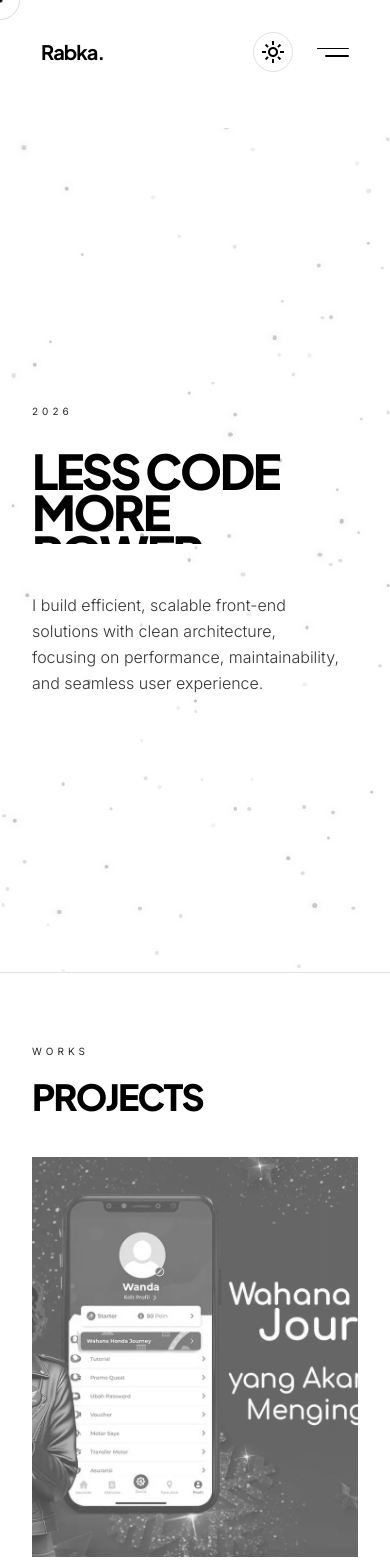
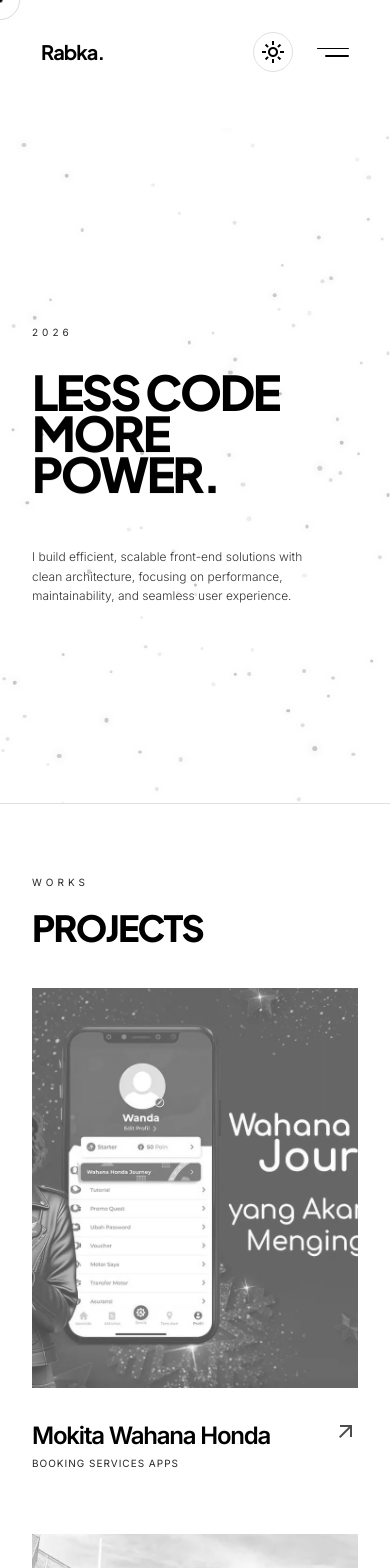
Before and after one commit to fajri-rabka/rabkakho, a Next.js app: page / in a window 390 px wide. Shown: the top 1568 px of the page. Built offline with nearby package versions, Linux system fonts and the light colour scheme.

Commit message:
style: update styling

```diff
--- a/components/sections/About.tsx
+++ b/components/sections/About.tsx
@@ -106,7 +106,7 @@ export function About() {
               ease: [0.16, 1, 0.3, 1] as any,
               delay: 0.1,
             }}
-            className="lg:text-2xl text-xl font-light text-on-background/90 leading-relaxed mb-16"
+            className="lg:text-2xl text-sm font-light text-on-background/90 leading-relaxed mb-16"
           >
             Building great products is not about adding more, but delivering
             more with less. I focus on creating efficient, scalable interfaces
@@ -126,10 +126,10 @@ export function About() {
                 delay: 0.3,
               }}
             >
-              <h4 className="font-headline font-bold text-lg mb-4 tracking-tighter text-on-background">
+              <h4 className="font-headline font-bold lg:text-lg text-md mb-4 tracking-tighter text-on-background">
                 THE APPROACH
               </h4>
-              <p className="text-on-background/70 lg:text-lg text-md leading-relaxed font-light">
+              <p className="text-on-background/70 lg:text-lg text-xs leading-relaxed font-light">
                 I build with a systems mindset clean code, prioritize
                 performance, and precise, every detail matters.
               </p>
@@ -146,10 +146,10 @@ export function About() {
                 delay: 0.4,
               }}
             >
-              <h4 className="font-headline font-bold text-lg mb-4 tracking-tighter text-on-background">
+              <h4 className="font-headline font-bold lg:text-lg text-md mb-4 tracking-tighter text-on-background">
                 THE RESULT
               </h4>
-              <p className="text-on-background/70 lg:text-lg text-md leading-relaxed font-light">
+              <p className="text-on-background/70 lg:text-lg text-xs leading-relaxed font-light">
                 Scalable, high performance products built to last and designed
                 to deliver real impact.
               </p>
--- a/components/sections/Experience.tsx
+++ b/components/sections/Experience.tsx
@@ -102,13 +102,13 @@ export function Experience() {
                 <span className="text-xs font-bold tracking-[0.3em] text-on-background/85 block mb-4">
                   {item.date}
                 </span>
-                <h3 className="text-3xl font-extrabold tracking-tighter mb-2 text-on-background">
+                <h3 className="lg:text-3xl text-xl font-extrabold tracking-tighter mb-2 text-on-background">
                   {item.role}
                 </h3>
-                <p className="text-on-background text-lg mb-6">
+                <p className="text-on-background lg:text-lg text-md mb-6">
                   {item.company}
                 </p>
-                <p className="text-on-background/80 font-light leading-relaxed max-w-2xl text-balance">
+                <p className="text-on-background/80 font-light leading-relaxed max-w-2xl lg:text-sm text-xs">
                   {item.desc}
                 </p>
               </div>
--- a/components/sections/Hero.tsx
+++ b/components/sections/Hero.tsx
@@ -51,7 +51,7 @@ export function Hero() {
   return (
     <section
       id="home"
-      className="relative min-h-[100vh] lg:min-h-[80vh] flex flex-col justify-center px-8 max-w-screen-2xl mx-auto overflow-hidden"
+      className="relative min-h-[80vh] lg:min-h-[80vh] flex flex-col justify-center px-8 max-w-screen-2xl mx-auto overflow-hidden"
     >
       <BackgroundParticles />
 
@@ -79,7 +79,7 @@ export function Hero() {
             LESS CODE
           </motion.div>
 
-          <div className="relative h-[1.1em] overflow-hidden">
+          <div className="relative h-[1.8em] lg:h-[1.1em] overflow-hidden">
             <AnimatePresence mode="popLayout">
               <motion.span
                 key={words[index]}
@@ -107,7 +107,7 @@ export function Hero() {
           className="grid grid-cols-1 md:grid-cols-8 gap-8"
         >
           <div className="md:col-start-1 md:col-span-12 lg:col-span-5">
-            <p className="text-md md:text-lg text-on-background/80 leading-relaxed font-light text-balance ">
+            <p className="text-xs md:text-lg text-on-background/80 leading-relaxed font-light text-balance ">
               I build efficient, scalable front-end solutions with clean
               architecture, focusing on performance, maintainability, and
               seamless user experience.
--- a/components/sections/Projects.tsx
+++ b/components/sections/Projects.tsx
@@ -14,6 +14,7 @@ const DEFAULT_PROJECTS: Project[] = [
       "A super app for Honda motorcycle enthusiasts to connect, share, and booking services.",
     image: "images/projects/wahana-honda.webp",
     tags: ["React Native", "Bitbucket", "Bootstrap"],
+    link: "https://apps.apple.com/id/app/wahana-honda/id1502207230",
   },
   {
     id: "02",
@@ -23,6 +24,7 @@ const DEFAULT_PROJECTS: Project[] = [
     description: "A website for Singapore Expo event.",
     image: "images/projects/singapore-expo.webp",
     tags: ["Figma", "HTML", "SASS", "Vanilla JavaScript"],
+    link: "https://www.singaporeexpo.com.sg/",
   },
   {
     id: "03",
@@ -32,6 +34,7 @@ const DEFAULT_PROJECTS: Project[] = [
     description: "A website for Unpage Indonesia organization.",
     image: "images/projects/unpage-indonesia.webp",
     tags: ["Figma", "HTML", "SASS", "Vanilla JavaScript"],
+    link: "https://www.un-pageindonesia.org/id",
   },
 ];
 
@@ -106,6 +109,12 @@ export function Projects({
             }}
             className={`group relative flex flex-col ${index % 2 === 1 ? "md:mt-40" : ""}`}
           >
+            <a
+              href={project.link || "#"}
+              target={project.link ? "_blank" : undefined}
+              rel={project.link ? "noopener noreferrer" : undefined}
+              className="block flex-1 relative"
+            >
               <div className="h-[400px] overflow-hidden bg-surface-variant mb-8 transition-transform duration-700 group-hover:-translate-y-2">
                 <img
                   className="w-full h-full object-cover grayscale opacity-70 group-hover:scale-105 group-hover:opacity-100 transition-all duration-700"
@@ -114,14 +123,14 @@ export function Projects({
                 />
               </div>
 
-            <div className="project-card-glass p-8 absolute bottom-20 left-6 right-6 translate-y-8 opacity-0 group-hover:translate-y-0 group-hover:opacity-100 transition-all duration-500 z-10 shadow-2xl">
-              <span className="text-[10px] tracking-[0.3em] uppercase text-on-background/90 font-bold">
+              <div className="project-card-glass p-5 lg:p-8 absolute bottom-20 left-6 right-6 translate-y-8 opacity-0 group-hover:translate-y-0 group-hover:opacity-100 transition-all duration-500 z-10 shadow-2xl">
+                <span className="text-[8px] lg:text-[10px] tracking-[0.3em] uppercase text-on-background/90 font-bold">
                   {project.category} - {project.subcategory}
                 </span>
-              <h3 className="text-2xl font-extrabold tracking-tighter text-on-background mt-2">
+                <h3 className="text-lg lg:text-2xl font-extrabold tracking-tighter text-on-background mt-2">
                   {project.title}
                 </h3>
-              <p className="text-sm text-on-background/80 mt-4 mb-6 leading-relaxed font-light">
+                <p className="lg:text-sm text-xs text-on-background/80 mt-4 mb-6 leading-relaxed font-light">
                   {project.description}
                 </p>
                 <div className="flex flex-wrap gap-2">
@@ -140,9 +149,7 @@ export function Projects({
                       .replace(/\s+/g, "")
                       .replace(/\./g, "");
 
-                  // Use theme-aware icon color (white in dark, black in light)
                     const iconColor = theme === "dark" ? "ffffff" : "000000";
-                  console.log("🚀 ~ Projects ~ iconColor:", iconColor);
                     const iconUrl = `https://cdn.simpleicons.org/${slug}/${iconColor}`;
 
                     return (
@@ -177,6 +184,7 @@ export function Projects({
                   arrow_outward
                 </span>
               </div>
+            </a>
           </motion.div>
         ))}
       </div>
```
Lines whose indentation alone changed are shown as unchanged.
